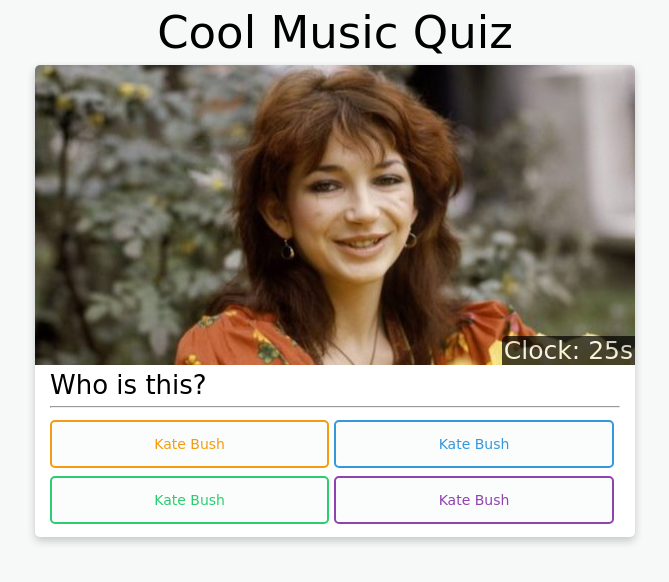
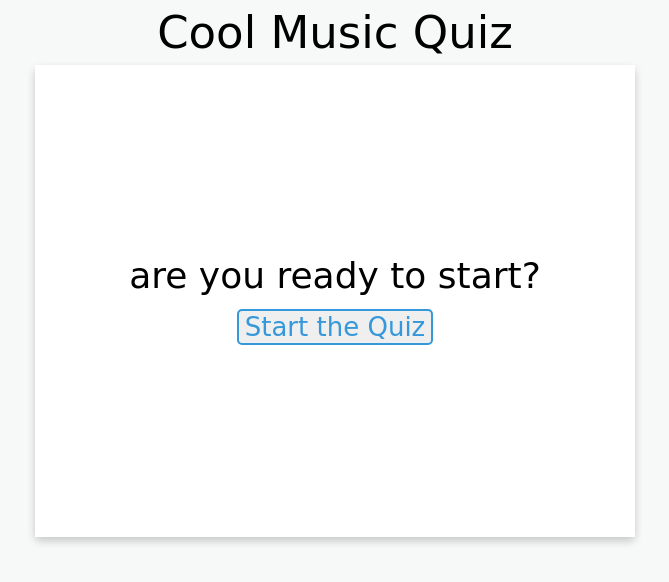
Before and after one commit to ejreymond-christensen/music-trivia-with-timeouts, a plain HTML site: page index.html in a window 1280 px wide. Shown: the whole page, without its empty margins (305-974 px from the left). Drawn offline with nearby package versions, Linux system fonts and the light colour scheme; a web font is replaced by a local one.

Commit message:
functions to append Buttons, randomize answers and added modal to html

```diff
--- a/assets/css/style.css
+++ b/assets/css/style.css
@@ -3,7 +3,7 @@ html{
   font-family: 'Fredericka the Great', cursive;
   background-color: #F7F9F9;
 }
-.container{
+.containerWindow{
   display: block;
   margin: auto;
   width: 600px;
@@ -65,9 +65,9 @@ img{
 }
 
 .btn {
-    width: 49%;
+    width: 48%;
     border-radius: 5px;
-    margin: 4px auto;
+    margin: 4px;
     background-color: #FBFCFC;
     padding: 14px 28px;
     font-size: 14px;
@@ -116,3 +116,35 @@ img{
     background: #8E44AD;
     color: #FBFCFC;
 }
+
+.modal {
+    display: flex;
+    flex-flow: column;
+    z-index: 1;
+    position: absolute;
+	  top: 0;
+	  left: 0;
+    height: 100%;
+    width: 100%;
+    background-color: #FFF;
+    text-align: center;
+    padding: auto;
+    align-items: center;
+    justify-content: center;
+}
+#modalTitle{
+  font-size: 36px;
+}
+#modalButton{
+  font-size: 26px;
+  margin-top: 15px;
+  color: #3498DB;
+  border-color: #3498DB;
+  border: 2px solid #3498DB;
+  border-radius: 5px;
+  font-family: 'Fredericka the Great', cursive;
+}
+#modalButton:hover {
+    border-radius: 5px;
+    background: #3498DB;
+    color: #FBFCFC;
--- a/assets/javascript/app.js
+++ b/assets/javascript/app.js
@@ -2,42 +2,54 @@
 var init = function(){
 // Array of questions with wrong answers and a correct one.
   var questions = [
-    {"question": "This is a question", "answers": {"correctAnswer": "snarf", "wrongAnswer1": "tygra", "wrongAnswer2": "cheetarah", "wrongAnswer3": "panthero" }},
-    {"question": "This is another question", "answers": {"correctAnswer": "strider", "wrongAnswer1": "frodo", "wrongAnswer2": "samwise", "wrongAnswer3": "gandalf" }},
-    {"question": "This is a new question", "answers": {"correctAnswer": "tyrion", "wrongAnswer1": "jaime", "wrongAnswer2": "cersie", "wrongAnswer3": "robb" }},
-    {"question": "This is a newer question", "answers": {"correctAnswer": "arya", "wrongAnswer1": "sansa", "wrongAnswer2": "brann", "wrongAnswer3": "robb" }},
-    {"question": "Question anew", "answers": {"correctAnswer": "snarf", "wrongAnswer1": "snarfsnarf", "wrongAnswer2": "snar", "wrongAnswer3": "sn" }},
-    {"question": "Boring Question", "answers": {"correctAnswer": "chewbaka", "wrongAnswer1": "solo", "wrongAnswer2": "soulow", "wrongAnswer3": "so-low" }},
-    {"question": "Mario Question", "answers": {"correctAnswer": "Yoshi", "wrongAnswer1": "toad", "wrongAnswer2": "luigi", "wrongAnswer3": "mario" }},
-    {"question": "This question", "answers": {"correctAnswer": "foo", "wrongAnswer1": "bar", "wrongAnswer2": "foobar", "wrongAnswer3": "foofoobar" }},
+    {"question": "This is a question", "correctAnswer": "snarf", "wrongAnswer1": "tygra", "wrongAnswer2": "cheetarah", "wrongAnswer3": "panthero" },
+    {"question": "This is another question", "correctAnswer": "strider", "wrongAnswer1": "frodo", "wrongAnswer2": "samwise", "wrongAnswer3": "gandalf" },
+    {"question": "This is a new question", "correctAnswer": "tyrion", "wrongAnswer1": "jaime", "wrongAnswer2": "cersie", "wrongAnswer3": "robb" },
+    {"question": "This is a newer question", "correctAnswer": "arya", "wrongAnswer1": "sansa", "wrongAnswer2": "brann", "wrongAnswer3": "robb" },
+    {"question": "Question anew", "correctAnswer": "snarf", "wrongAnswer1": "snarfsnarf", "wrongAnswer2": "snar", "wrongAnswer3": "sn" },
+    {"question": "Boring Question", "correctAnswer": "chewbaka", "wrongAnswer1": "solo", "wrongAnswer2": "soulow", "wrongAnswer3": "so-low" },
+    {"question": "Mario Question", "correctAnswer": "Yoshi", "wrongAnswer1": "toad", "wrongAnswer2": "luigi", "wrongAnswer3": "mario" },
+    {"question": "This question", "correctAnswer": "foo", "wrongAnswer1": "bar", "wrongAnswer2": "foobar", "wrongAnswer3": "foofoobar" },
   ];
   // randomize the Array (hangman)
-  var questionRandomizer = function(){
-    questions= questions.sort(function(a, b){
+  var randomizer = function(x){
+    x= x.sort(function(a, b){
        return 0.5 - Math.random();
     });
-    console.log(questions);
+    console.log(x);
   };
-  questionRandomizer();
-
-
-  var answerRandomizer = function(){
-    var tempAnswers = questions[arrayCounter].answers;
-    tempAnswers= tempAnswers.sort(function(a, b){
-       return 0.5 - Math.random();
-    });
-    console.log(tempAnswers);
-  };
+  randomizer(questions);
 
   // Global Variables
   var arrayCounter = 0;
   var questionClock = 30;
-  var toggleTimer;
   var intervalId;
+  var tempAnswers= [];
+
+  var propagateTempAnswers = function(){
+    tempAnswers.push(questions[arrayCounter].wrongAnswer1);
+    tempAnswers.push(questions[arrayCounter].wrongAnswer2);
+    tempAnswers.push(questions[arrayCounter].wrongAnswer3);
+    tempAnswers.push(questions[arrayCounter].correctAnswer);
+    console.log("temp: " + tempAnswers);
+    randomizer(tempAnswers);
+  };
+  propagateTempAnswers();
+
+
 
   // append the array to the HTML;
   var population = function(){
+    $(".answersWrap").empty();
     $("h3").html(questions[arrayCounter].question);
+    for (var i = 0; i < tempAnswers.length; i++) {
+      var but = $("<button>");
+      but.text(tempAnswers[i]);
+      but.addClass("btn");
+      but.addClass("btn-"+(i+1));
+
+      $(".answersWrap").append(but);
+    }
     arrayCounter++;
     console.log(arrayCounter);
     if (questions.length === arrayCounter){
@@ -45,8 +57,11 @@ var init = function(){
       //finish game
       clearInterval(intervalId);
     }
+    tempAnswers=[];
+    propagateTempAnswers();
+
   };
-
+  population();
 
   var startCountdown = function() {
     intervalId = clearInterval(intervalId);
@@ -55,7 +70,7 @@ var init = function(){
 
   function decrement() {
     questionClock--;
-    console.log("clock: "+questionClock);
+    //console.log("clock: "+questionClock);
     $("#clock").html("Clock: "+questionClock+"s");
     if (questionClock === 0) {
       startCountdown();
@@ -63,7 +78,6 @@ var init = function(){
       questionClock =30;
     }
   }
-
   startCountdown();
 
   // If correct =correct modal with timeout, if incorrect a wrong modal with time out and a else (for time out) with a modal.
--- a/index.html
+++ b/index.html
@@ -19,11 +19,12 @@
           <h3>Who is this?</h3>
           <hr>
           <div class="answersWrap">
-            <button class="btn btn-1">Kate Bush</button>
-            <button class="btn btn-2">Kate Bush</button>
-            <button class="btn btn-3">Kate Bush</button>
-            <button class="btn btn-4">Kate Bush</button>
+
           </div>
+        </div>
+        <div class="modal">
+          <h2 id= "modalTitle">are you ready to start?</h2>
+          <button id="modalButton" onclick="start();">Start the Quiz</button>
         </div>
       </div>
     </div>
```
